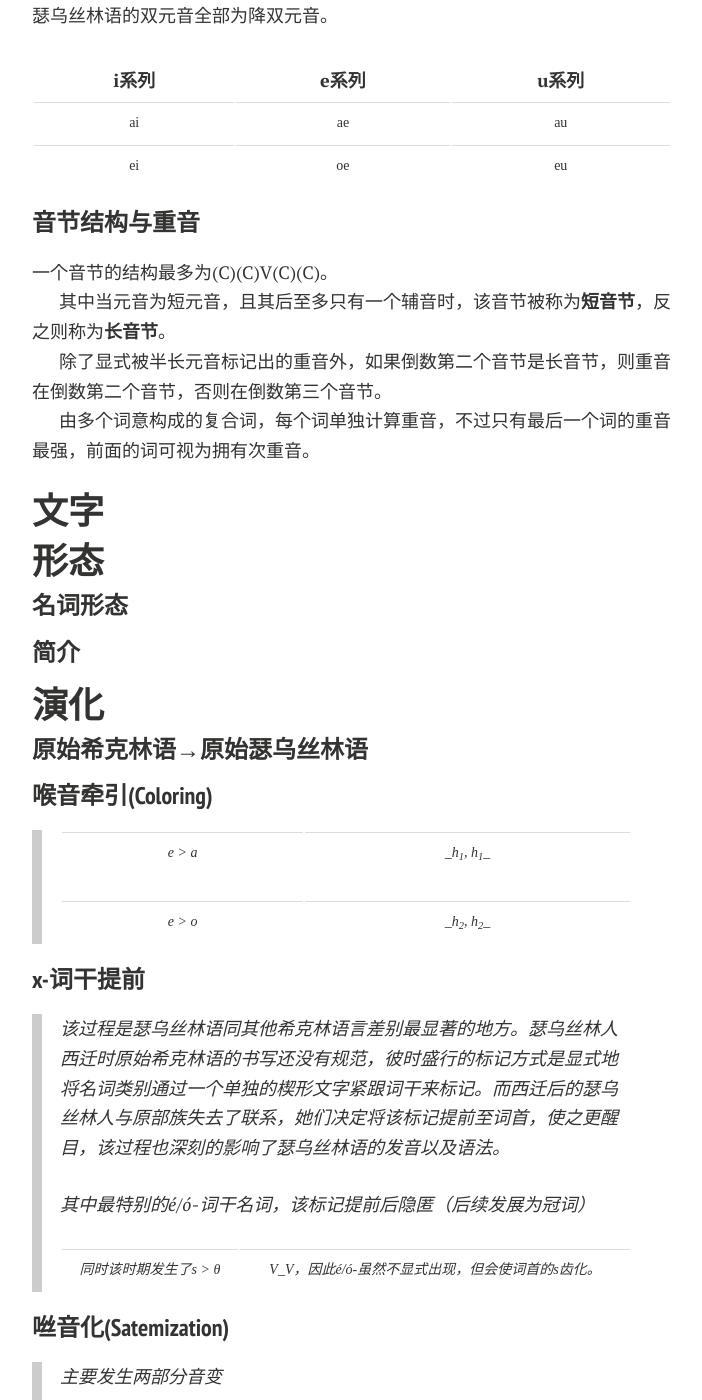
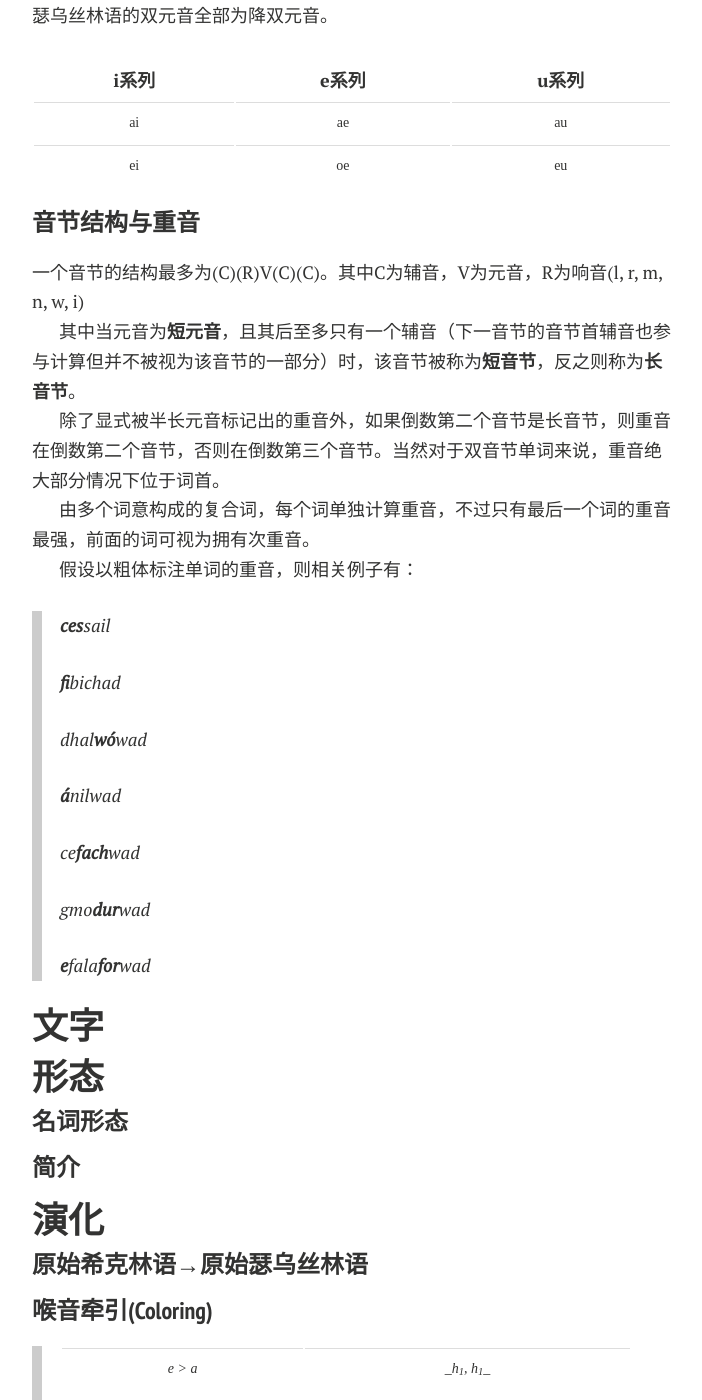
Before and after one commit to Kinnuch/kinnuch.github.io, a Jekyll site: the page built from laim/Theusṛin.md, in a window 1280 px wide and 1400 px high, scrolled down 1377 px. Shown: the whole window, without its empty margins (288-990 px from the left). Built offline with Jekyll 4.4.1, drawn with Linux system fonts in a browser that asks for light colours; nearby versions of some CDN libraries; comment, search, counter and statistics services are not loaded; a style sheet for code colours, icons or effects is not loaded; some of the changed text lies outside the part shown.

Commit message:
Update Theusṛin.md

```diff
--- a/laim/Theusṛin.md
+++ b/laim/Theusṛin.md
@@ -51,13 +51,29 @@ title: Theusṛin
 
 #### 音节结构与重音
 
-一个音节的结构最多为(C)(C)V(C)(C)。
+一个音节的结构最多为(C)(R)V(C)(C)。其中C为辅音，V为元音，R为响音(l, r, m, n, w, i)
 
-其中当元音为短元音，且其后至多只有一个辅音时，该音节被称为**短音节**，反之则称为**长音节**。
+其中当元音为**短元音**，且其后至多只有一个辅音（下一音节的音节首辅音也参与计算但并不被视为该音节的一部分）时，该音节被称为**短音节**，反之则称为**长音节**。
 
-除了显式被半长元音标记出的重音外，如果倒数第二个音节是长音节，则重音在倒数第二个音节，否则在倒数第三个音节。
+除了显式被半长元音标记出的重音外，如果倒数第二个音节是长音节，则重音在倒数第二个音节，否则在倒数第三个音节。当然对于双音节单词来说，重音绝大部分情况下位于词首。
 
 由多个词意构成的复合词，每个词单独计算重音，不过只有最后一个词的重音最强，前面的词可视为拥有次重音。
+
+假设以粗体标注单词的重音，则相关例子有：
+
+> **ces**sail
+>
+> **fi**bichad
+>
+> dhal**wó**wad
+>
+> **á**nilwad
+>
+> ce**fach**wad
+>
+> gmo**dur**wad
+>
+> **e**fala**for**wad
 
 ## 文字
 
@@ -119,11 +135,11 @@ title: Theusṛin
 >
 > VH > V:
 
-#####
+
 
 
 
 [^1]: 有的方言里会写为ng
 [^2]: 有的方言里区分w的具体来源，因此会写为bh, v, w等多种。该音具体音值介于[β~v~ʋ~w]音间，且在软腭音后多接受唇化
 [^3]: 正字为i，当i出现在其余元音前时发该音
-[^4]: 有的方言里甚至会把这两个音发为[k|]和[g|]
+[^4]: 有的方言里甚至会把这两个音发为[k\|]和[g\|]
```
